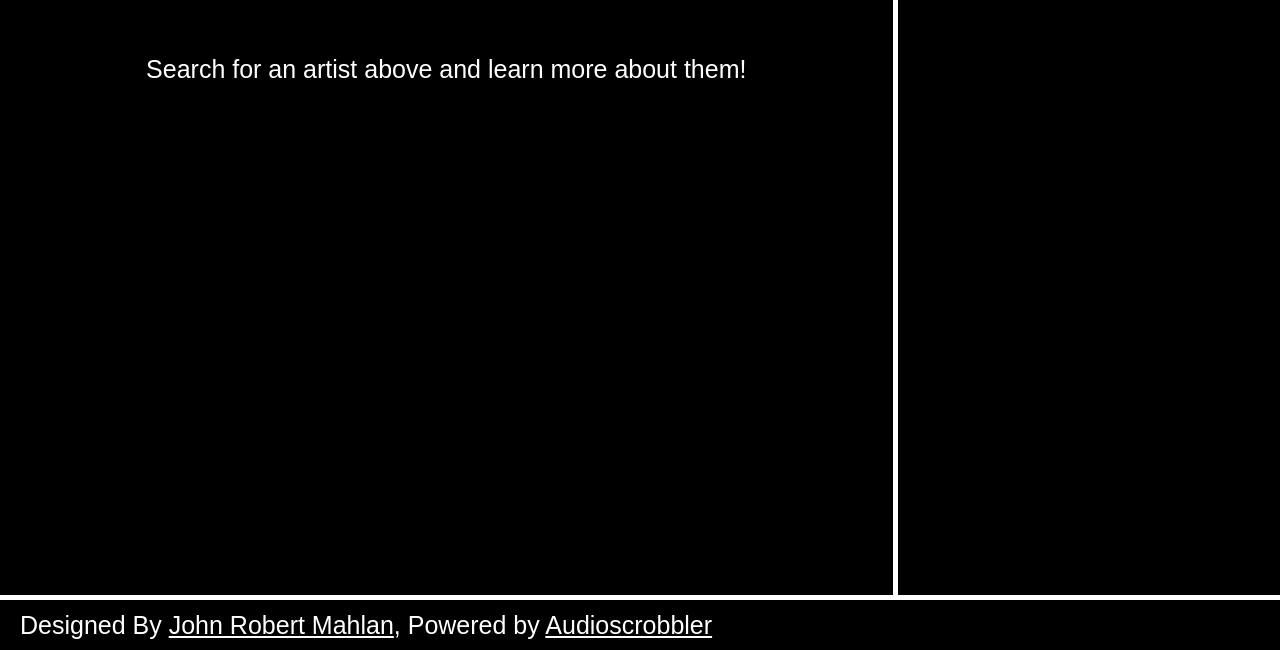
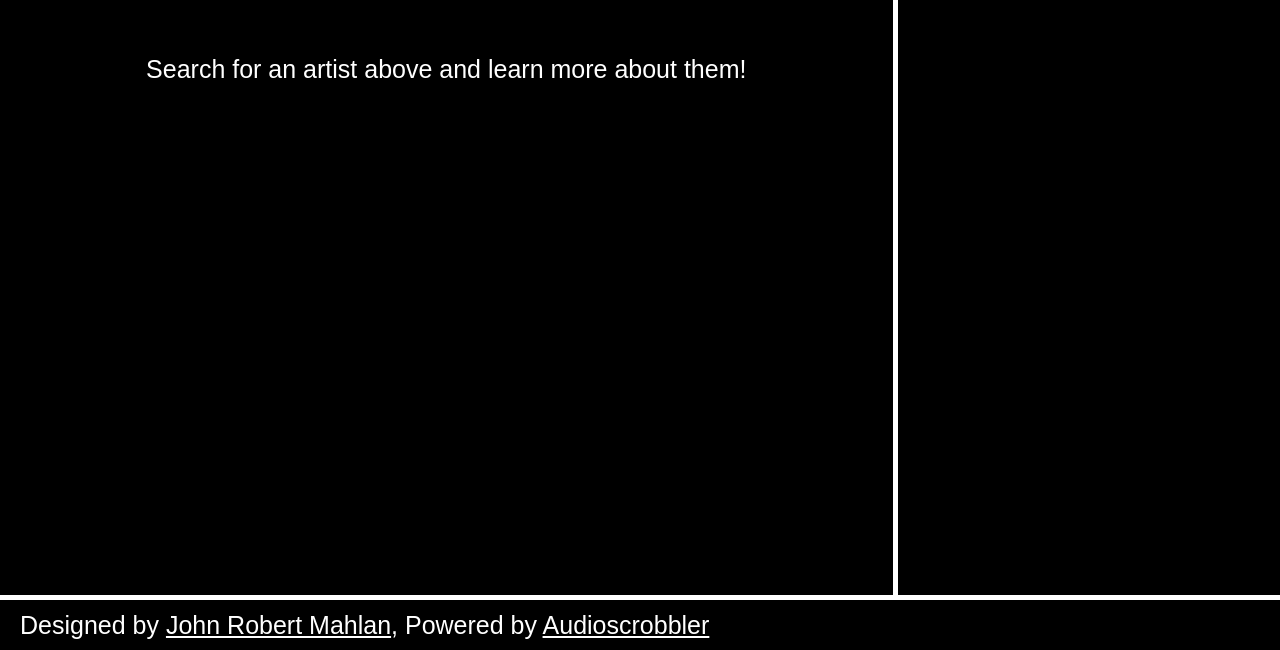
Before and after one commit to johnrobertmahlan/johnrobertmahlan.github.io, a plain HTML site: page index.html in a window 1280 px wide. Shown: the part 150-800 px from the top of the page. Drawn offline with nearby package versions, Linux system fonts and the light colour scheme; a web font is replaced by a local one.

Commit message:
edits to capitalization

```diff
--- a/index.html
+++ b/index.html
@@ -32,7 +32,7 @@
     </aside>
 
     <footer>
-        <p>Designed By <a href="https://github.com/johnrobertmahlan" target="_blank">John Robert Mahlan</a>, Powered by <a href="https://www.last.fm" target="_blank">Audioscrobbler</a></p>
+        <p>Designed by <a href="https://github.com/johnrobertmahlan" target="_blank">John Robert Mahlan</a>, Powered by <a href="https://www.last.fm" target="_blank">Audioscrobbler</a></p>
     </footer>
 </body>
 </html>
```
